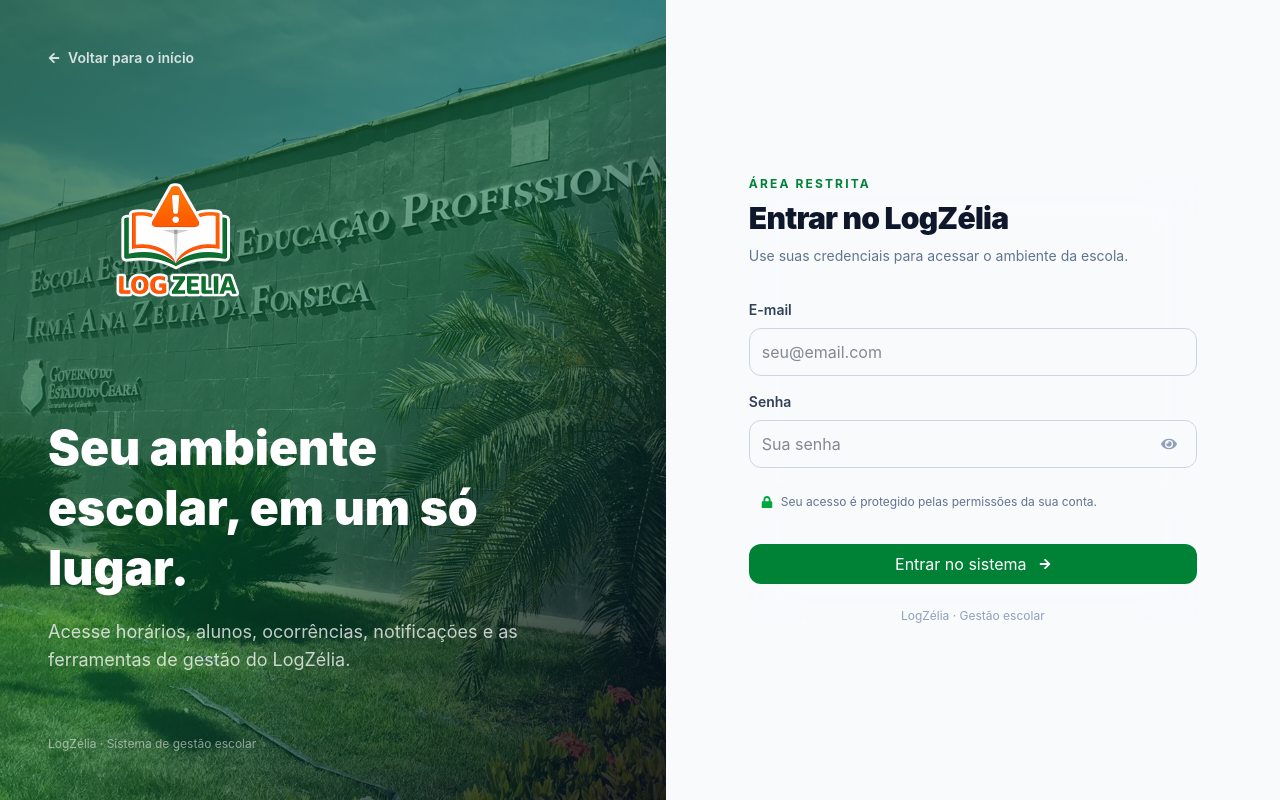
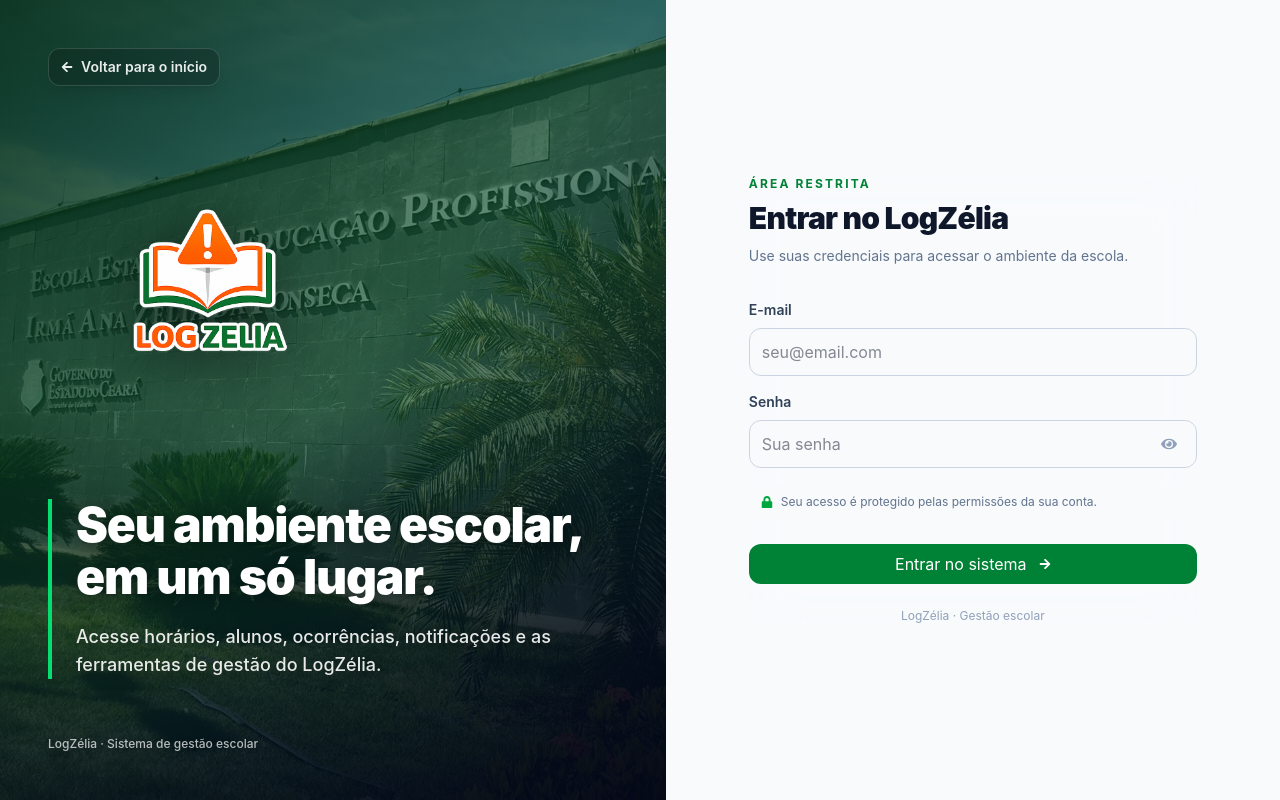
Before and after one commit to Ivozeraa/log-zelia, a React (Vite) app: page /login in a window 1280 px wide. Built offline with nearby package versions, Linux system fonts and the light colour scheme.

Commit message:
refactor(auth): improve desktop login visual hierarchy

```diff
--- a/src/pages/Login.jsx
+++ b/src/pages/Login.jsx
@@ -40,15 +40,20 @@ export const Login = () => {
     <main className="min-h-screen bg-slate-950 md:flex">
       <section className="relative hidden min-h-screen overflow-hidden md:flex md:w-[48%] lg:w-[52%]">
         <img src={bgImg} alt="Escola" className="absolute inset-0 h-full w-full object-cover" />
-        <div className="absolute inset-0 bg-gradient-to-br from-green-900/75 via-green-800/55 to-slate-950/85" />
+        <div className="absolute inset-0 bg-gradient-to-br from-green-950/90 via-green-900/60 to-slate-950/90" />
+        <div className="absolute inset-0 bg-gradient-to-t from-slate-950/75 via-transparent to-green-950/20" />
         <div className="relative z-10 flex h-full w-full flex-col justify-between p-8 lg:p-12">
-          <Link to="/" className="inline-flex w-fit items-center gap-2 text-sm font-semibold text-white/80 transition hover:text-white"><FaArrowLeft className="text-xs" /> Voltar para o início</Link>
-          <div className="max-w-lg">
-            <img src={logo} alt="Log Zélia" className="mb-8 w-56 object-contain lg:w-64" />
-            <h1 className="text-4xl font-black leading-tight text-white lg:text-5xl">Seu ambiente escolar, em um só lugar.</h1>
-            <p className="mt-5 max-w-xl text-base leading-7 text-white/75 lg:text-lg">Acesse horários, alunos, ocorrências, notificações e as ferramentas de gestão do LogZélia.</p>
+          <Link to="/" className="inline-flex w-fit items-center gap-2 rounded-xl border border-white/15 bg-black/20 px-3 py-2 text-sm font-semibold text-white/90 shadow-lg backdrop-blur-md transition hover:border-white/25 hover:bg-black/30 hover:text-white"><FaArrowLeft className="text-xs" /> Voltar para o início</Link>
+          <div className="max-w-xl">
+            <div className="mb-9 flex min-h-20 items-center">
+              <img src={logo} alt="Log Zélia" className="w-72 object-contain drop-shadow-[0_12px_30px_rgba(0,0,0,0.45)] lg:w-80" />
+            </div>
+            <div className="max-w-xl border-l-4 border-green-400 pl-6">
+              <h1 className="text-4xl font-black leading-[1.08] tracking-tight text-white drop-shadow-[0_3px_12px_rgba(0,0,0,0.5)] lg:text-5xl">Seu ambiente escolar, em um só lugar.</h1>
+              <p className="mt-5 max-w-lg text-base font-medium leading-7 text-white/90 drop-shadow-[0_2px_8px_rgba(0,0,0,0.55)] lg:text-lg">Acesse horários, alunos, ocorrências, notificações e as ferramentas de gestão do LogZélia.</p>
+            </div>
           </div>
-          <p className="text-xs text-white/50">LogZélia · Sistema de gestão escolar</p>
+          <p className="text-xs font-medium text-white/70 drop-shadow-md">LogZélia · Sistema de gestão escolar</p>
         </div>
       </section>
 
@@ -73,19 +78,9 @@ export const Login = () => {
               <h2 className="mt-2 text-3xl font-black tracking-tight text-slate-900 dark:text-white">Entrar no LogZélia</h2>
               <p className="mt-2 text-sm leading-6 text-slate-500 dark:text-slate-400">Use suas credenciais para acessar o ambiente da escola.</p>
             </div>
-
             <form onSubmit={handleLogin} className="space-y-4">
-              <div>
-                <label className="mb-2 block text-sm font-semibold text-slate-700 dark:text-slate-200">E-mail</label>
-                <FormInput type="email" placeholder="seu@email.com" onChange={(e) => setEmail(e.target.value)} className="w-full" disabled={submitting} />
-              </div>
-              <div>
-                <label className="mb-2 block text-sm font-semibold text-slate-700 dark:text-slate-200">Senha</label>
-                <div className="relative">
-                  <FormInput type={showPassword ? "text" : "password"} placeholder="Sua senha" onChange={(e) => setSenha(e.target.value)} className="w-full pr-12" disabled={submitting} />
-                  <button type="button" disabled={submitting} onClick={() => setShowPassword((value) => !value)} aria-label={showPassword ? "Ocultar senha" : "Mostrar senha"} className="absolute right-3 top-1/2 -translate-y-1/2 rounded-lg p-2 text-slate-400 transition hover:bg-slate-100 hover:text-slate-700 disabled:cursor-not-allowed dark:hover:bg-slate-800 dark:hover:text-slate-200">{showPassword ? <FaEyeSlash size={16} /> : <FaEye size={16} />}</button>
-                </div>
-              </div>
+              <div><label className="mb-2 block text-sm font-semibold text-slate-700 dark:text-slate-200">E-mail</label><FormInput type="email" placeholder="seu@email.com" onChange={(e) => setEmail(e.target.value)} className="w-full" disabled={submitting} /></div>
+              <div><label className="mb-2 block text-sm font-semibold text-slate-700 dark:text-slate-200">Senha</label><div className="relative"><FormInput type={showPassword ? "text" : "password"} placeholder="Sua senha" onChange={(e) => setSenha(e.target.value)} className="w-full pr-12" disabled={submitting} /><button type="button" disabled={submitting} onClick={() => setShowPassword((value) => !value)} aria-label={showPassword ? "Ocultar senha" : "Mostrar senha"} className="absolute right-3 top-1/2 -translate-y-1/2 rounded-lg p-2 text-slate-400 transition hover:bg-slate-100 hover:text-slate-700 disabled:cursor-not-allowed dark:hover:bg-slate-800 dark:hover:text-slate-200">{showPassword ? <FaEyeSlash size={16} /> : <FaEye size={16} />}</button></div></div>
               <div className="flex items-center gap-2 rounded-xl bg-slate-50 px-3 py-2.5 text-xs text-slate-500 dark:bg-slate-950 dark:text-slate-400"><FaLock className="shrink-0 text-green-600" /><span>Seu acesso é protegido pelas permissões da sua conta.</span></div>
               <Button className="mt-2 w-full rounded-xl py-3.5 text-sm font-bold sm:py-3" type="submit" disabled={submitting}>{submitting ? "Entrando..." : "Entrar no sistema"}{!submitting && <FaArrowRight className="ml-1 text-xs" />}</Button>
             </form>
```
